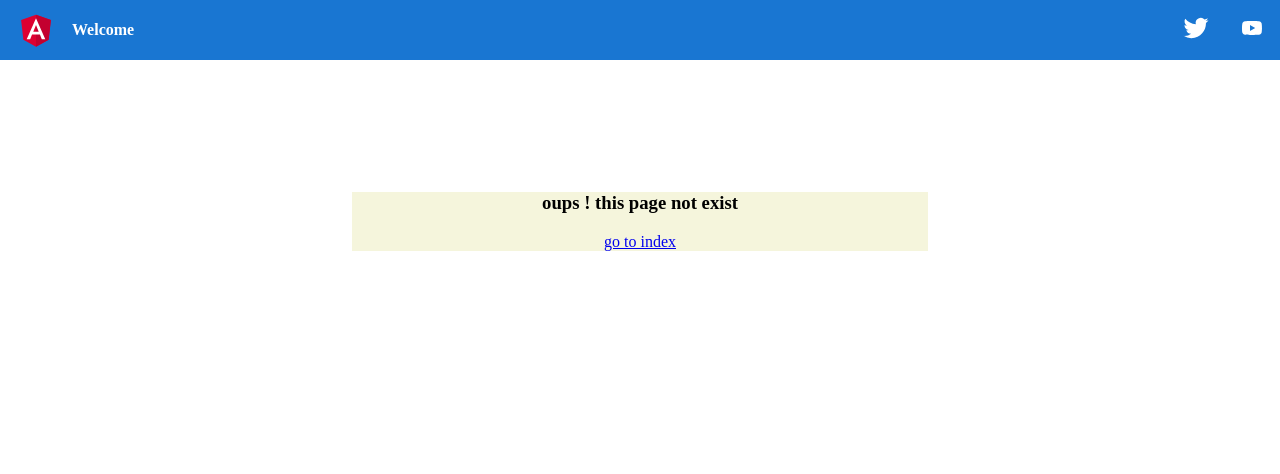
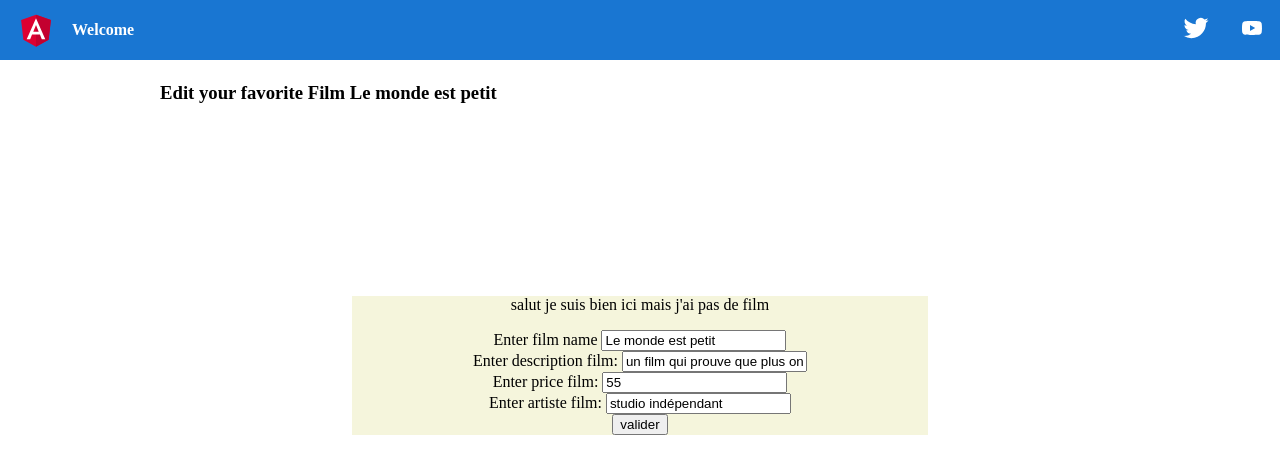
Before and after one commit to ghymla/learning-angular, an Angular app: page /edit-film/1 in a window 1280 px wide. Shown: the top 474 px of the page. Built offline with nearby package versions, Linux system fonts and the light colour scheme.

Commit message:
update edit page for film

```diff
--- /dev/null
+++ b/src/app/les-films/edit-film/edit-film.component.ts
@@ -0,0 +1,33 @@
+import { Component, OnInit } from '@angular/core';
+import { Film } from '../film/film';
+import { ActivatedRoute } from '@angular/router';
+import { FilmService } from '../film.service';
+
+@Component({
+  selector: 'app-edit-film',
+  template: `
+    <h3> Edit your favorite Film {{ film?.name }}</h3>
+    <app-form-film *ngIf="film" [film]="film"></app-form-film>
+
+  `,
+  styleUrls: ['./edit-film.component.scss']
+})
+export class EditFilmComponent implements OnInit {
+  film: Film|undefined;
+
+  constructor(
+    private route: ActivatedRoute,
+    private filmService: FilmService
+  ) { }
+
+  ngOnInit() {
+    const filmId: string|null = this.route.snapshot.paramMap.get('id')
+
+    // si j'ai quelque chose j'injecte dans mon model l'id
+    // je récup mon service pour choper l'id
+    if (filmId) {
+      this.film = this.filmService.getShowFilm(+filmId);
+    }
+  }
+
+}
--- a/src/app/les-films/form-film/form-film.component.html
+++ b/src/app/les-films/form-film/form-film.component.html
@@ -1,40 +1,49 @@
 <div class="container">
  <p> salut je suis bien ici mais j'ai pas de film</p>
-  <form *ngIf="filmUnique"  class="" (ngSubmit)="onSubmit(filmForm)" #filmForm="ngForm">
+  <form *ngIf="film"  class="" (ngSubmit)="onSubmit(filmForm)" #filmForm="ngForm">
 
     <!-- demande le nom du film -->
     <div class="">
       <label for="name">Enter film name </label>
-      <input type="text" name="name" id="name"
+      <!-- [(ngModel)] permet des infos bidirectionnel template/module  -->
+      <input type="text" class="" id="name"
              required
              pattern="^[a-zA-Zàéèç ]{1,25}$"
-             [(ngModel)]="filmUnique.name" name="name"
+             [(ngModel)]="film.name" name="name"
              #name="ngModel">
+      <!-- permet de mettre un message d'erreur sur la saisie -->
+      <div [hidden]="name.valid || name.pristine">
+        le nom doit faire de 1 a 25 caractères !
+      </div>
     </div>
 
     <!-- demande la description du film -->
     <div class="">
       <label for="description">Enter description film: </label>
-      <input type="text" name="description" id="description"
-             [(ngModel)]="filmUnique.description" name="description"
+      <input type="text" class="" id="description"
+             [(ngModel)]="film.description" name="description"
              #description="ngModel">
     </div>
 
     <!-- demande le prix du film -->
     <div class="">
       <label for="price">Enter price film: </label>
-      <input type="number" name="price" id="price"
+      <input type="number" class="" id="price"
              required
              pattern="^[0-9]{1,3}$"
-             [(ngModel)]="filmUnique.price" name="price"
+             [(ngModel)]="film.price" name="price"
              #price="ngModel">
+      <!-- pristine est une option angular pour éviter d'afficher direct le message d'erreur -->
+      <div [hidden]="price.valid || price.pristine">
+        le prix doit etre compris entre 1 et 999 !
+      </div>
     </div>
 
     <!-- demande le nom de l'artiste (realisateur/vente de tableau) du film -->
     <div class="">
       <label for="artiste">Enter artiste film: </label>
       <input type="text" name="artiste" id="artiste"
-             [(ngModel)]="filmUnique.artiste" name="artiste"
+             [(ngModel)]="film.artiste" name="artiste"
              #artiste="ngModel">
     </div>
 
--- a/src/app/les-films/form-film/form-film.component.ts
+++ b/src/app/les-films/form-film/form-film.component.ts
@@ -1,8 +1,8 @@
-import { Component, Input, OnInit } from '@angular/core';
+import { Component, Input } from '@angular/core';
 import { Film } from '../film/film';
 import { NgForm } from '@angular/forms';
-import { ActivatedRoute, Router } from '@angular/router';
-import { FilmService } from '../film.service';
+import { Router } from '@angular/router';
+
 
 
 @Component({
@@ -10,31 +10,19 @@ import { FilmService } from '../film.service';
   templateUrl: './form-film.component.html',
   styleUrls: ['./form-film.component.scss']
 })
-export class FormFilmComponent implements OnInit {
-  @Input() film: Film;
-  filmUnique: Film|undefined;
+export class FormFilmComponent  {
+  @Input() film: Film|undefined;
+
 
   constructor(
-    private router: Router,
-    private route: ActivatedRoute,
-    private filmService: FilmService
+    private router: Router
   ) { }
-
-  ngOnInit(){
-    const filmId: string|null = this.route.snapshot.paramMap.get('id')
-
-    // si j'ai quelque chose j'injecte dans mon model l'id
-    // je récup mon service pour choper l'id
-    if (filmId) {
-      this.filmUnique = this.filmService.getShowFilm(+filmId);
-    }
-  }
 
   onSubmit(filmForm: NgForm) {
     console.log(filmForm.value);  // { first: '', last: '' }
     console.log(filmForm.valid);  // false
-    if (this.filmUnique){
-      this.router.navigate(["show-film", this.filmUnique.id])
+    if (this.film){
+      this.router.navigate(["show-film", this.film.id])
     }
 
   }
--- a/src/app/les-films/les-films.module.ts
+++ b/src/app/les-films/les-films.module.ts
@@ -4,19 +4,21 @@ import { ShowFilmComponent } from './show-film/show-film.component';
 import { RouterModule, Routes } from '@angular/router';
 import { FormFilmComponent } from './form-film/form-film.component';
 import { FormsModule } from '@angular/forms';
+import { EditFilmComponent } from './edit-film/edit-film.component';
 
 
 
 
 const filmRoute: Routes = [
   {path: 'show-film/:id', component: ShowFilmComponent},
-  {path: 'show-film/:id/edit', component: FormFilmComponent},
+  {path: 'edit-film/:id', component: EditFilmComponent},
 ]
 
 @NgModule({
   declarations: [
     ShowFilmComponent,
-    FormFilmComponent
+    FormFilmComponent,
+    EditFilmComponent
   ],
   imports: [
     CommonModule,
--- a/src/app/les-films/show-film/show-film.component.ts
+++ b/src/app/les-films/show-film/show-film.component.ts
@@ -31,6 +31,6 @@ export class ShowFilmComponent implements OnInit {
   }
 
   editFilm(film: Film){
-    this.router.navigate(["show-film", film.id, "edit"])
+    this.router.navigate(["edit-film", film.id])
   }
 }
--- a/src/app/les-mangas/mangas/mangas.component.html
+++ b/src/app/les-mangas/mangas/mangas.component.html
@@ -1,7 +1,7 @@
 <p>Mangas !!</p>
 <div class="flex-row">
   <div *ngFor="let manga of mangas">
-    <div class="card flex-row">
+    <div class="card flex-row" appBorderCard="grey">
       <img src="../assets/images/avatar.webp" alt="une affiche" class="vignette">
       <div class="content">
         <strong>{{ manga.name }}</strong>
--- a/src/app/les-series/series/series.component.html
+++ b/src/app/les-series/series/series.component.html
@@ -1,7 +1,7 @@
 <p>series !!</p>
 <div class="flex-row">
   <div *ngFor="let serie of series">
-    <div class="card flex-row">
+    <div class="card flex-row" appBorderCard="grey">
       <img src="../assets/images/witcher.jpg" alt="une affiche" class="vignette">
       <div class="content">
         <strong>{{ serie.name }}</strong>
```
Also changed, not shown: src/app/les-films/edit-film/edit-film.component.scss (added).
